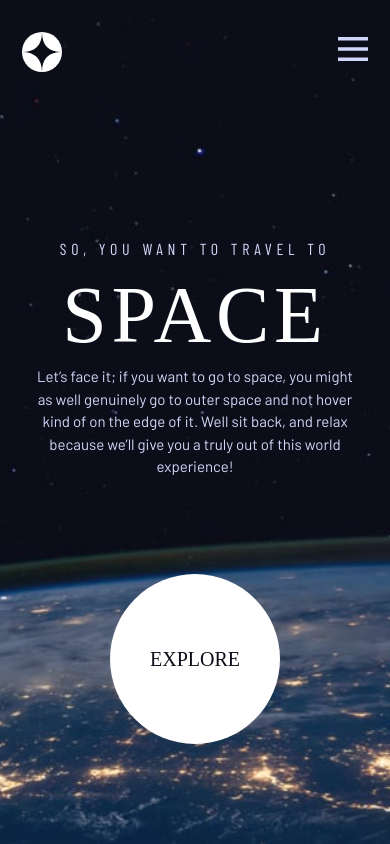
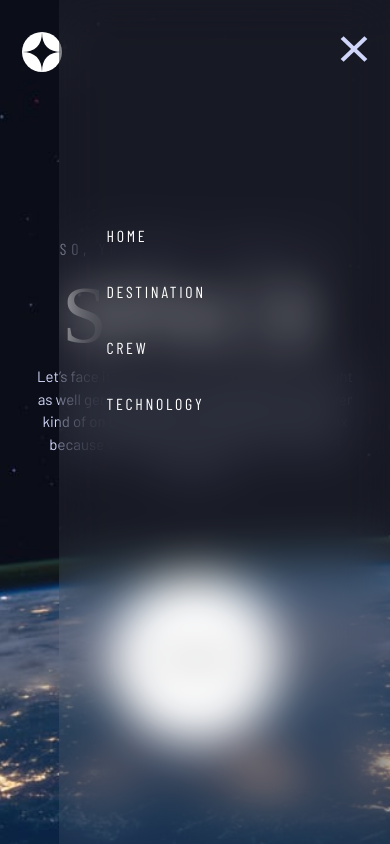
Before and after one commit to GabrielAbubakar/spacetourv2, a Next.js app: page / in a window 390 px wide. Both pictures are taken after a click on the element 352 px from the left and 52 px from the top of the page. Built offline with nearby package versions, Linux system fonts and the light colour scheme; a web font is replaced by a local one.

Commit message:
mobile hamburger functionality

```diff
--- a/components/navBar/navBar.module.scss
+++ b/components/navBar/navBar.module.scss
@@ -67,7 +67,7 @@
     }
 
     a {
-        color: #fff;
+        color: var(--clr-white);
         padding: 2rem 0 2rem 0;
         text-decoration: none;
     }
@@ -101,6 +101,7 @@
 
 .hamburger {
     display: none;
+    z-index: 1000;
 
     @include respond(tab-port) {
         display: block;
@@ -110,3 +111,48 @@
     //     display: inherit;
     // }
 }
+
+//Mobile Naviagtion
+.navigationMobile {
+    display: none;
+    flex-direction: column;
+    gap: 2rem;
+    //justify-content: center;
+    height: 100vh;
+    width: 85vw;
+    position: fixed;
+    z-index: 999;
+    top: 0;
+    right: 0;
+    padding: 14rem 3rem;
+    background: hsl( var(--clr-white) / 0.05);
+    backdrop-filter: blur(1.5rem);
+    font-size: 1rem;
+    transition: all 2s;
+
+    li {
+        list-style: none;
+        cursor: pointer;
+        // padding: var(--underline-gap, .5rem) 0;
+        // border: 0;
+        // border-bottom: 0.2rem solid hsl( var(--clr-white) / 0 );
+        // background-color: transparent;
+    }
+
+    a {
+        color: var(--clr-white);
+        text-decoration: none;
+        text-transform: uppercase;
+        letter-spacing: 2.7px;
+        font-family: var(--ff-sans-cond);
+        display: block;
+    }
+}
+
+.flex {
+    display: flex;
+}
+
+.hide {
+    display: none;
+}
--- a/components/navBar/navBar.tsx
+++ b/components/navBar/navBar.tsx
@@ -68,9 +68,40 @@ const Navigation: NextPage = () => {
                 </li>
             </ul>
 
+
+            {/* Hamburger */}
             <div className={styles.hamburger} onClick={handleShit}>
-                <Image src="/images/shared/icon-hamburger.svg" height={24} width={30} className={styles.god} alt="hamburger "/>
+                {/* <Image src="/images/shared/icon-hamburger.svg" height={24} width={30} className={styles.god} alt="hamburger "/> */}
+                <Image src={tabOpen === false ? "/images/shared/icon-hamburger.svg" : "/images/shared/icon-close.svg"}
+                        height={28}
+                        width={28}
+                        className={styles.god}
+                        alt="hamburger "/>
             </div>
+
+            {/* Mobile Navigation */}
+            <ul className={tabOpen === true ? `${styles.navigationMobile} ${styles.flex}` : `${styles.navigationMobile}`}>
+                <li>
+                    <Link href="/">
+                        <a>Home</a>
+                    </Link>
+                </li>
+                <li>
+                    <Link href="/destination">
+                        <a>Destination</a>
+                    </Link>
+                </li>
+                <li>
+                    <Link href="/crew">
+                        <a>Crew</a>
+                    </Link>
+                </li>
+                <li>
+                    <Link href="/technology">
+                        <a>Technology</a>
+                    </Link>
+                </li>
+            </ul>
         </nav>
     )
 }
```
